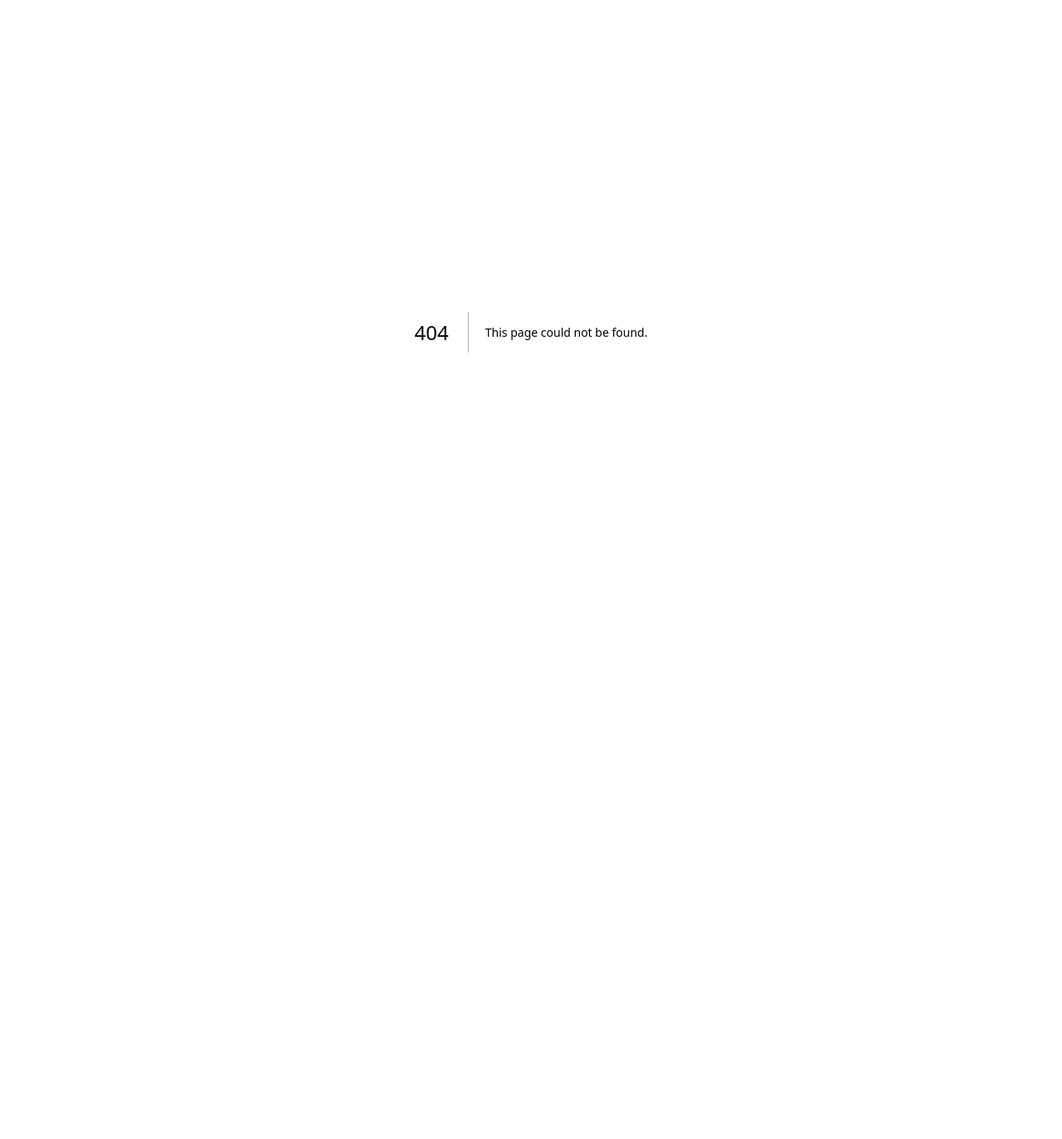
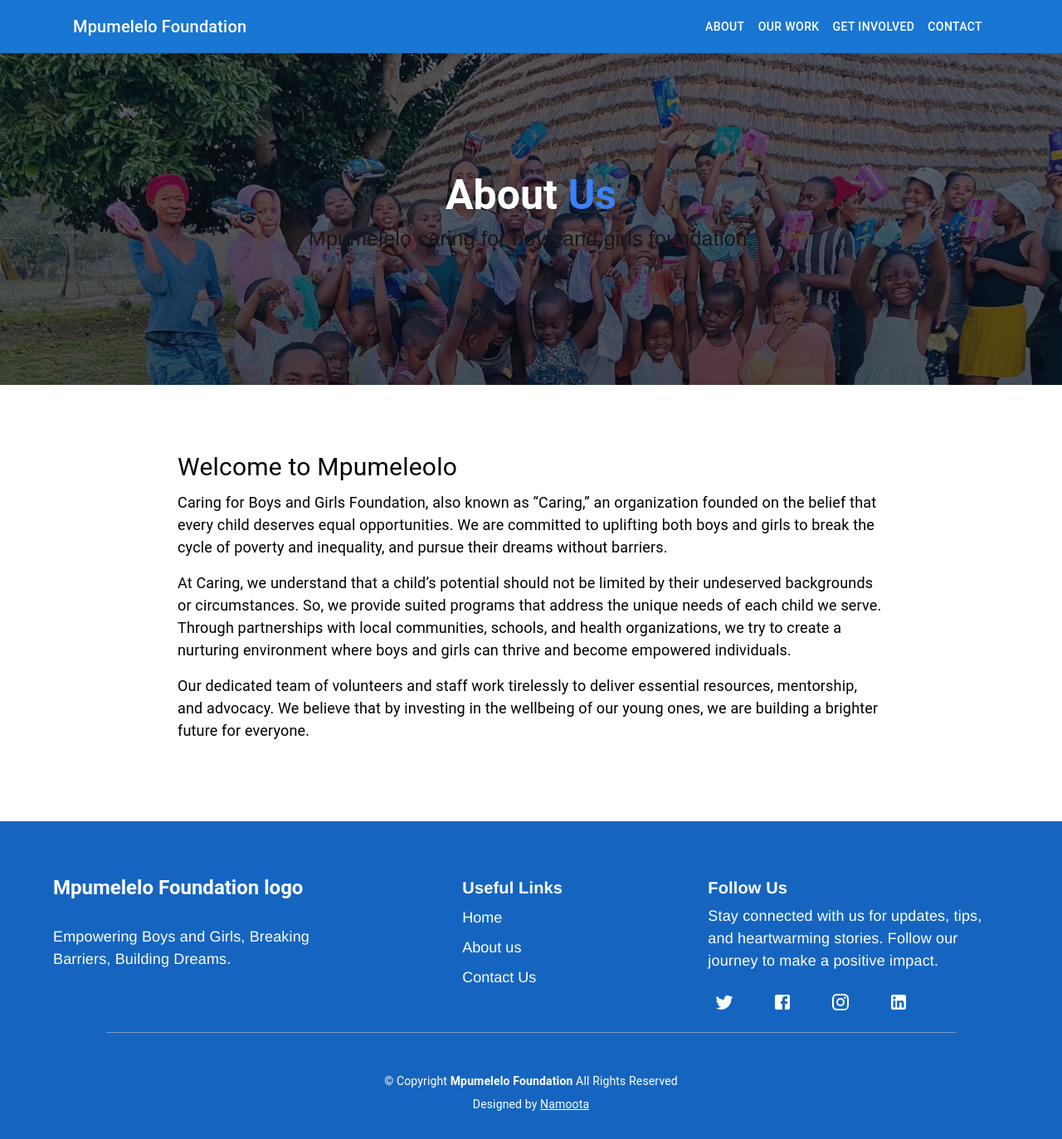
Before and after one commit to AyabongaQwabi/mpumelelo, a Next.js app: page /about in a window 1280 px wide. Before the commit this address had no page. Shown: the whole page at 83% size. Before the commit the page ends 800 px from the top, so only its background shows below. Built offline with nearby package versions, Linux system fonts and the light colour scheme.

Commit message:
Added some styling to the page layout - need to to stilladd the rest of the content

```diff
--- /dev/null
+++ b/src/app/about/page.js
@@ -0,0 +1,68 @@
+import Head from 'next/head';
+import Header from '../components/Header';
+import Footer from '../components/Footer';
+import { Box, Button, Typography, Container } from '@mui/material';
+
+export default function About() {
+  return (
+    <>
+      <Header />
+      {/* Hero iamge section */}
+      <Box sx={{ width: '100%', height: '400px', backgroundImage: `linear-gradient(rgba(0, 0, 0, 0.4), rgba(0, 0, 0, 0.5)), url(/images/hero1.jpg)`, backgroundSize: 'cover', backgroundPosition: 'top'}}>
+        <Box sx={{ display: 'flex', alignItems: 'center', justifyContent: 'center', width: '100%', height: '100%', backgroundColor: 'rgba(17, 24, 39, 0.4)'}}>
+          <Box textAlign="center">
+            <Typography variant="h3" fontWeight="600" color="white" sx={{ fontSize: { xs: '40px', lg: '50px' } }}>
+              About <span style={{ color: '#3B82F6' }}>Us</span>
+            </Typography>
+            <Typography paragraph sx={{ fontFamily: 'Helvetica', marginTop: '5px', fontSize: '25px', fontWeight: '500'}}>
+              Mpumelelo caring for boys and girls foundation.
+            </Typography>
+            {/* <Button
+              variant="contained"
+              sx={{
+                mt: 2,
+                px: 5,
+                py: 1.5,
+                fontSize: '0.875rem', // equivalent to text-sm
+                backgroundColor: '#2563EB', // equivalent to bg-blue-600
+                textTransform: 'capitalize',
+                '&:hover': {
+                  backgroundColor: '#3B82F6', // equivalent to hover:bg-blue-500
+                },
+              }}
+            >
+              Start project
+            </Button> */}
+          </Box>
+        </Box>
+      </Box>
+      {/* Paragraph text */}
+      <Box sx={{ backgroundColor: 'white', width: '100%', py: 10 }}>
+        <Container maxWidth="md" >
+          <Typography variant="h4" gutterBottom sx={{ color: 'black', fontSize: { xs: '24px', md: '30px', lg: '30px' } }}>
+            Welcome to Mpumeleolo
+          </Typography>
+          <Typography variant="body1" paragraph sx={{ color: 'black', fontSize: { xs: '16px', md: '18px', lg: '18px' } }}>
+            Caring for Boys and Girls Foundation, also known as “Caring,” an organization founded
+            on the belief that every child deserves equal opportunities. We are committed to
+            uplifting both boys and girls to break the cycle of poverty and inequality, and
+            pursue their dreams without barriers.
+          </Typography>
+          <Typography variant="body1" paragraph sx={{ color: 'black', fontSize: { xs: '16px', md: '18px', lg: '18px' } }}>
+            At Caring, we understand that a child’s potential should not be limited by their
+            undeserved backgrounds or circumstances. So, we provide suited programs that address
+            the unique needs of each child we serve. Through partnerships with local communities,
+            schools, and health organizations, we try to create a nurturing environment where
+            boys and girls can thrive and become empowered individuals.
+          </Typography>
+          <Typography variant="body1" paragraph sx={{ color: 'black', fontSize: { xs: '16px', md: '18px', lg: '18px' } }}>
+            Our dedicated team of volunteers and staff work tirelessly to deliver essential
+            resources, mentorship, and advocacy. We believe that by investing in the wellbeing
+            of our young ones, we are building a brighter future for everyone.
+          </Typography>
+        </Container>
+      </Box>
+      <Footer />
+    </>
+  );
+}
--- a/src/app/components/Footer.js
+++ b/src/app/components/Footer.js
@@ -22,9 +22,9 @@ const Footer = () => {
             <Typography variant="h6" sx={{fontFamily: 'Helvetica', fontWeight: 'bold', fontSize: '20px'}}>Useful Links</Typography>
             <ul style={{ listStyleType: 'none'}}>
               <li style={{ marginTop: '10px', fontFamily: 'Helvetica', fontSize: '18px' }}>
-                <Link href="#" color="inherit" sx={{ textDecoration: 'none', transition: 'color 0.3s ease', '&:hover': { color: '#142d4c'} }}>Home</Link></li>
+                <Link href="/" color="inherit" sx={{ textDecoration: 'none', transition: 'color 0.3s ease', '&:hover': { color: '#142d4c'} }}>Home</Link></li>
               <li style={{ marginTop: '15px', fontFamily: 'Helvetica', fontSize: '18px' }} >
-                <Link href="#" color="inherit" sx={{ textDecoration: 'none', transition: 'color 0.3s ease', '&:hover': { color: '#142d4c'} }}>About us</Link>
+                <Link href="/about" color="inherit" sx={{ textDecoration: 'none', transition: 'color 0.3s ease', '&:hover': { color: '#142d4c'} }}>About us</Link>
               </li>
               <li style={{ marginTop: '15px', fontFamily: 'Helvetica', fontSize: '18px' }} >
                 <Link href="#" color="inherit" sx={{ textDecoration: 'none', transition: 'color 0.3s ease', '&:hover': { color: '#142d4c'} }}>Contact Us</Link>
```
